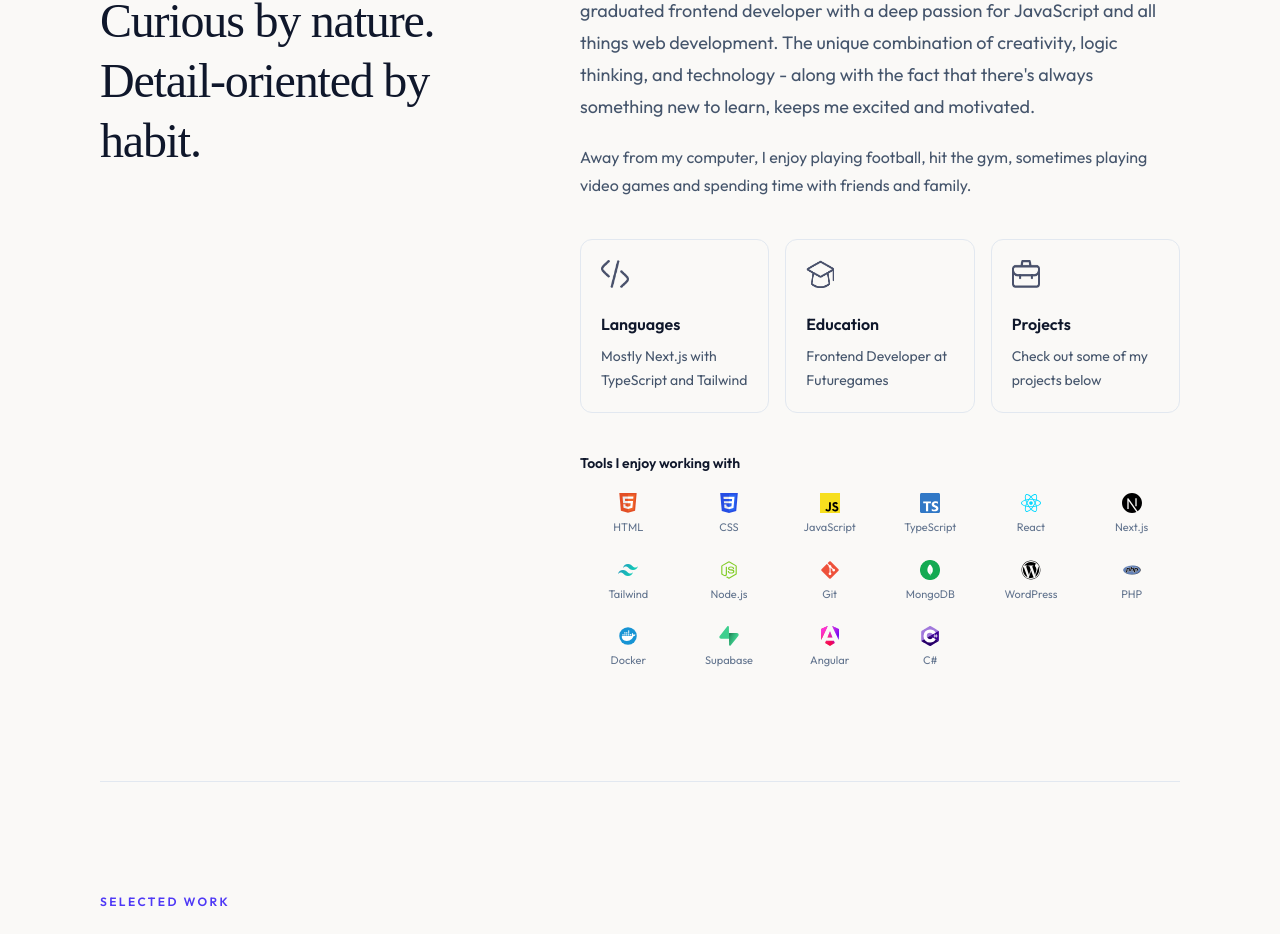
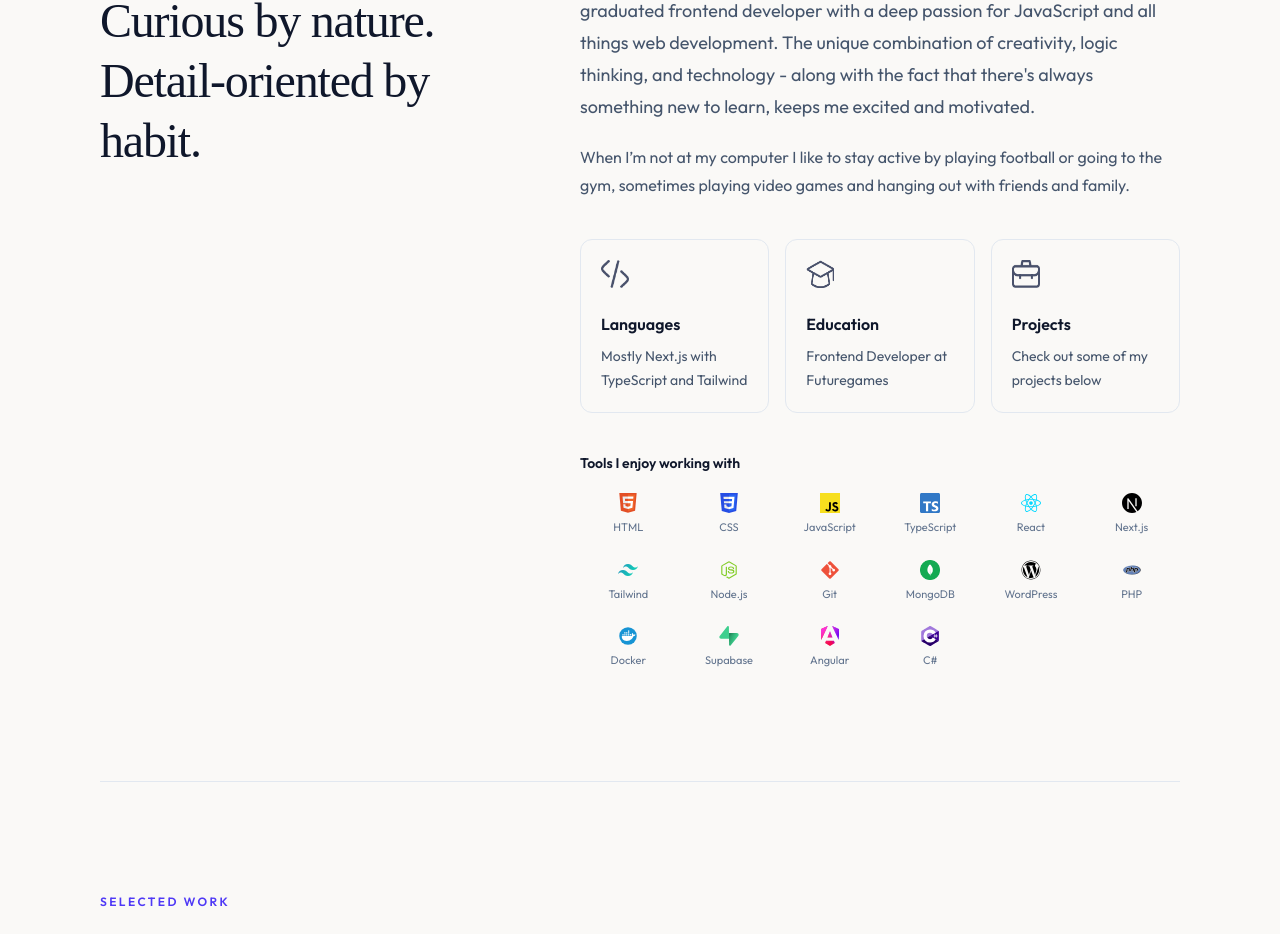
Before and after one commit to Nooah12/portfolio, a Next.js app: page / in a window 1280 px wide. Shown: the part 850-1784 px from the top of the page. Built offline with nearby package versions, Linux system fonts and the light colour scheme; a web font is replaced by a local one.

Commit message:
update: about section

```diff
--- a/components/About.jsx
+++ b/components/About.jsx
@@ -19,7 +19,7 @@ export default function About() {
         </motion.div>
         <motion.div variants={fadeUp} initial="hidden" whileInView="show" viewport={{ once: true, margin: "-60px" }}>
           <p className="text-lg leading-8 text-slate-600 dark:text-white/70">Fully committed to the philosophy of lifelong learning, I'm a recently graduated frontend developer with a deep passion for JavaScript and all things web development. The unique combination of creativity, logic thinking, and technology - along with the fact that there's always something new to learn, keeps me excited and motivated.</p>
-          <p className="mt-5 leading-7 text-slate-600 dark:text-white/70">Away from my computer, I enjoy playing football, hit the gym, sometimes playing video games and spending time with friends and family.</p>
+          <p className="mt-5 leading-7 text-slate-600 dark:text-white/70">When I’m not at my computer I like to stay active by playing football or going to the gym, sometimes playing video games and hanging out with friends and family.</p>
           <ul className="mt-10 grid gap-4 sm:grid-cols-3">
             {infoList.map(({ icon, iconDark, title, description }, i) => (
               <motion.li key={title} variants={fadeUp} initial="hidden" whileInView="show" viewport={{ once: true }} custom={i} className="rounded-xl border border-slate-200 p-5 dark:border-white/10">
--- a/components/Header.jsx
+++ b/components/Header.jsx
@@ -19,7 +19,7 @@ export default function Header() {
       <motion.div variants={container} initial="hidden" animate="show" className="w-full">
         <motion.p variants={item} className="eyebrow">Frontend developer · Stockholm</motion.p>
         <motion.p variants={item} className="mt-5 flex items-center gap-2 font-Ovo text-xl sm:text-2xl">Hello, World! It&apos;s me, Noah <span className="wave inline-block" aria-label="waving hand" role="img">👋</span></motion.p>
-        <motion.h1 variants={item} className="mt-4 max-w-4xl font-Ovo text-5xl leading-[1.02] tracking-tight sm:text-6xl lg:text-7xl">I build things and improve, day by day.</motion.h1>
+        <motion.h1 variants={item} className="mt-4 max-w-4xl font-Ovo text-5xl leading-[1.02] tracking-tight sm:text-6xl lg:text-7xl">I build things and improve, day by day. </motion.h1>
         <motion.p variants={item} className="mt-7 max-w-2xl text-lg leading-8 text-slate-600 dark:text-white/70">As a frontend developer fresh out of school, I&apos;m looking for my first role where I can contribute to real projects and keep growing.</motion.p>
         <motion.div variants={item} className="mt-9 flex flex-wrap items-center gap-3">
           <a href="#project" className="rounded-full bg-slate-900 px-6 py-3 text-sm font-semibold text-white transition hover:-translate-y-0.5 hover:bg-indigo-700 dark:bg-white dark:text-slate-900">Explore my work</a>
```
